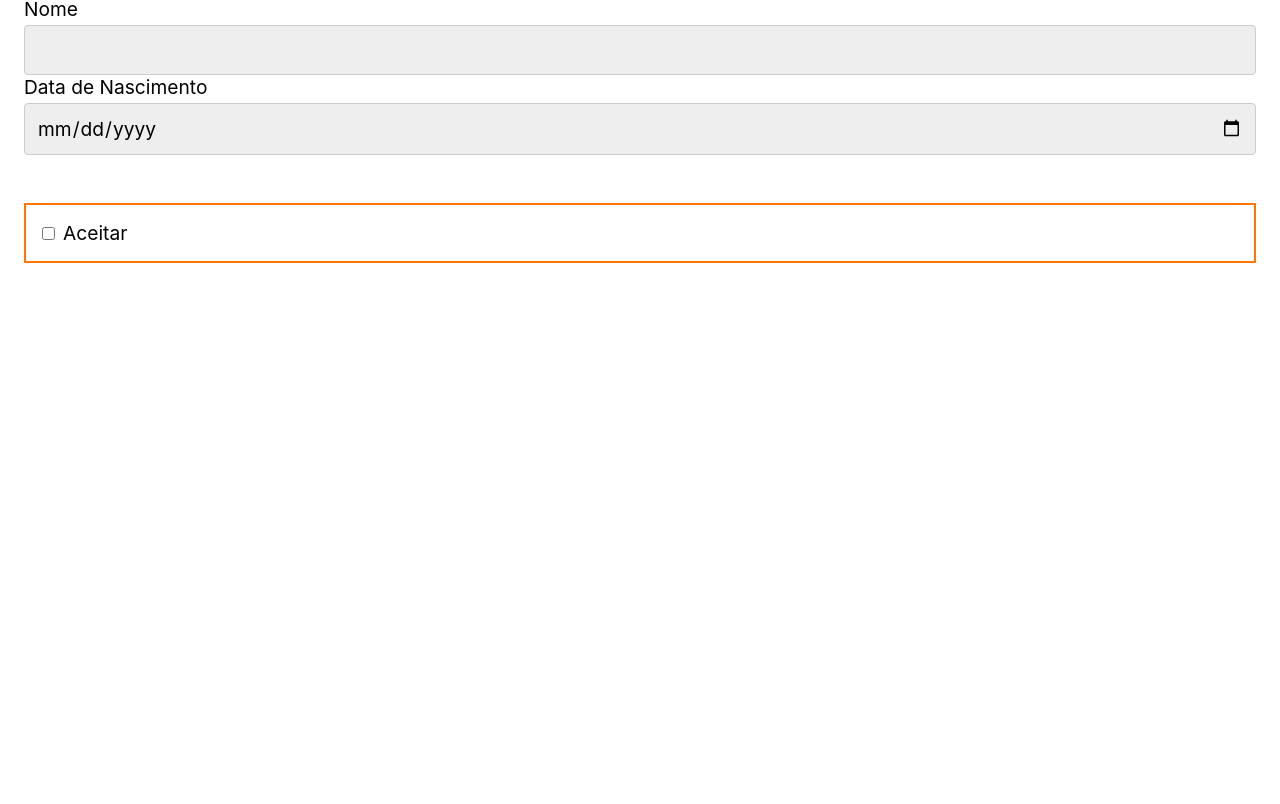
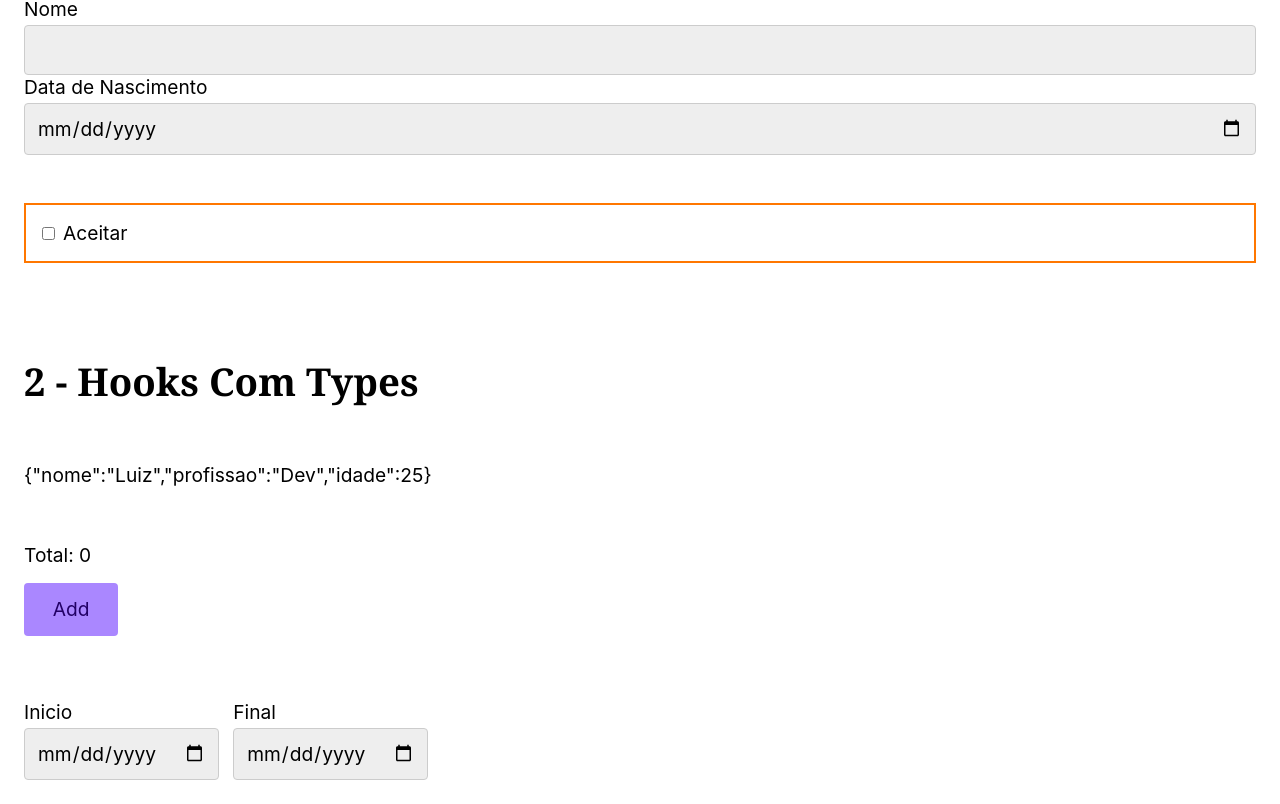
Before and after one commit to LuizGenuino/React-Ts-Origamid, a React (Vite) app: page / in a window 1280 px wide. Shown: the part 440-1244 px from the top of the page. Before the commit the page ends 800 px from the top, so only its background shows below. Built offline with nearby package versions, Linux system fonts and the light colour scheme.

Commit message:
feat: implement HooksComTypes page with Button and Input components

```diff
--- a/src/App.tsx
+++ b/src/App.tsx
@@ -1,4 +1,5 @@
-import PropsComTypes from "./pages/PropsComTypes";
+import HooksComTypes from "./pages/HooksComTypes/HooksComTypes";
+import PropsComTypes from "./pages/PropsComTypes/PropsComTypes";
 
 
 function App() {
@@ -6,6 +7,8 @@ function App() {
   return (
     <>
     <PropsComTypes />
+    <br /><br /><br />
+    <HooksComTypes />
     </>
   );
 }
--- /dev/null
+++ b/src/pages/HooksComTypes/Components/Button.tsx
@@ -0,0 +1,11 @@
+import React from "react";
+
+type ButtonProps = {
+  incrementar: React.Dispatch<React.SetStateAction<number>>; // assim especifica exatamente o valor do setTotal
+};
+
+const Button = ({ incrementar }: ButtonProps) => {
+  return <button onClick={() => incrementar((n) => n + 1)}>Add</button>;
+};
+
+export default Button;
--- /dev/null
+++ b/src/pages/HooksComTypes/Components/Input.tsx
@@ -0,0 +1,18 @@
+import React from 'react'
+
+type InputProps = React.ComponentProps<'input'> & {
+    id: string
+    label: string
+    setState: React.Dispatch<React.SetStateAction<string>>
+}
+
+const Input = ({label, id, setState, ...props}: InputProps) => {
+  return (
+    <div>
+        <label htmlFor={id}>{label}</label>
+        <input type='text' id={id} name={id} onChange={({target}) => setState(target.value)} {...props} />
+    </div>
+  )
+}
+
+export default Input
--- /dev/null
+++ b/src/pages/HooksComTypes/HooksComTypes.tsx
@@ -0,0 +1,96 @@
+import React from "react";
+import Button from "./Components/Button";
+import Input from "./Components/Input";
+
+type User = {
+  nome: string;
+  profissao: string;
+  idade: number;
+};
+
+type Venda = {
+  id: string;
+  nome: string;
+  preco: number;
+  status: string;
+};
+
+function user(): User {
+  return {
+    nome: "Luiz",
+    profissao: "Dev",
+    idade: 25,
+  };
+}
+
+const HooksComTypes = () => {
+  const [data, setData] = React.useState<null | User>(null);
+  const [total, setTotal] = React.useState(0);
+
+  const [inicio, setInicio] = React.useState("");
+  const [final, setFinal] = React.useState("");
+  const [value, SetValue] = React.useState<null | Venda[]>(null);
+
+  React.useEffect(() => {
+    setTimeout(() => {
+      setData(user());
+    }, 3000);
+  }, []);
+
+  React.useEffect(() => {
+    if (inicio && final) {
+      fetch(
+        `https://data.origamid.dev/vendas/?inicio=${inicio}&final=${final}`,
+        {
+          method: "GET",
+        },
+      )
+        .then((r) => r.json())
+        .then((json) => SetValue(json as Venda[]))
+        .catch((error) => console.log(error));
+    }
+  }, [inicio, final]);
+
+  return (
+    <>
+      <h1>2 - Hooks Com Types</h1>
+      <br />
+      {!data ? <p>Carregando...</p> : <p>{JSON.stringify(data)}</p>}
+      <br />
+      <p>Total: {total}</p>
+      <Button incrementar={setTotal} />
+      <br />
+      <br />
+      <div>
+        <div style={{ display: "flex", gap: "14px" }}>
+          <Input
+            id="inicio"
+            label="Inicio"
+            type="date"
+            setState={setInicio}
+            value={inicio}
+          />
+          <Input
+            id="final"
+            label="Final"
+            type="date"
+            setState={setFinal}
+            value={final}
+          />
+        </div>
+        <div>
+          <ul>
+            {value &&
+              value.map((item) => (
+                <li key={item.id}>
+                  {item.nome} (R$ {item.preco},00): {item.status}
+                </li>
+              ))}
+          </ul>
+        </div>
+      </div>
+    </>
+  );
+};
+
+export default HooksComTypes;
--- a/src/pages/PropsComTypes.tsx
+++ b/src/pages/PropsComTypes/PropsComTypes.tsx
@@ -1,7 +1,7 @@
 import React, { useState } from "react";
-import Button from "../components/Button";
-import Input from "../components/Input";
-import CheckBox from "../components/CheckBox";
+import Button from "./components/Button";
+import Input from "./components/Input";
+import CheckBox from "./components/CheckBox";
 
 const PropsComTypes = () => {
   const [total, setTotal] = useState(0);
@@ -17,7 +17,7 @@ const PropsComTypes = () => {
 
   return (
     <>
-      <h1>Props Com TypeScript e os Types Definidos pelo React</h1>
+      <h1>1- Props Com TypeScript e os Types Definidos pelo React</h1>
       <p>
         Dica: O proprio VS Code informa o tipo do elemento apenas apassando o
         mouse em cima, use isso para tipar as props ou parametros
```
Also changed, not shown: src/pages/PropsComTypes/components/Button.tsx (renamed from src/components/Button.tsx), src/pages/PropsComTypes/components/CheckBox.tsx (renamed from src/components/CheckBox.tsx), src/pages/PropsComTypes/components/Input.tsx (renamed from src/components/Input.tsx).
